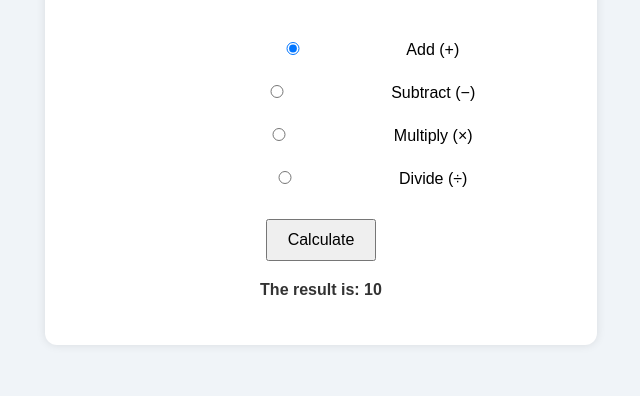
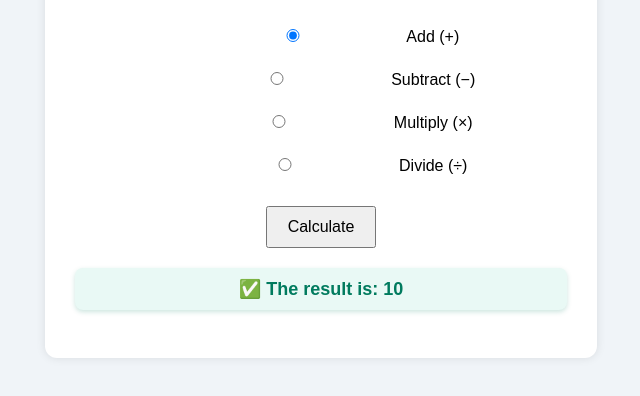
Before and after one commit to iamrawlinsDevdesigner/js-addition-project, a plain HTML site: page index.html in a window 1280 px wide. Both pictures are taken after typing "5", "5" into the empty fields and a click on the button "Calculate". Shown: the part 318-714 px from the top of the page, without its empty margins (319-959 px from the left). Drawn offline with Linux system fonts and the light colour scheme.

Commit message:
Format result output with commas, decimals, and styled display

```diff
--- a/app.js
+++ b/app.js
@@ -6,25 +6,41 @@ function performOperation() {
   let result;
 
   if (isNaN(num1) || isNaN(num2)) {
-    result = 'Please enter valid numbers.';
+    result = '⚠️ Please enter valid numbers.';
   } else {
+    let calculation;
+
     switch (operation) {
       case 'add':
-        result = `The result is: ${num1 + num2}`;
+        calculation = num1 + num2;
         break;
       case 'subtract':
-        result = `The result is: ${num1 - num2}`;
+        calculation = num1 - num2;
         break;
       case 'multiply':
-        result = `The result is: ${num1 * num2}`;
+        calculation = num1 * num2;
         break;
       case 'divide':
-        result = num2 !== 0 ? `The result is: ${num1 / num2}` : 'Cannot divide by zero';
+        if (num2 === 0) {
+          result = '❌ Cannot divide by zero.';
+        } else {
+          calculation = num1 / num2;
+        }
         break;
       default:
         result = 'Please select an operation.';
     }
+
+    if (calculation !== undefined) {
+      // Format result: add commas and limit to 2 decimal places
+      const formatted = calculation.toLocaleString(undefined, {
+        minimumFractionDigits: 0,
+        maximumFractionDigits: 2
+      });
+
+      result = `✅ The result is: <strong>${formatted}</strong>`;
+    }
   }
 
-  document.getElementById('result').innerText = result;
+  document.getElementById('result').innerHTML = result;
 }
--- a/style.css
+++ b/style.css
@@ -46,3 +46,12 @@ button {
   margin: 5px;
   font-size: 16px;
 }
+#result {
+  margin-top: 20px;
+  font-size: 18px;
+  color: #007b5e;
+  background-color: #e9f9f5;
+  padding: 10px 15px;
+  border-radius: 8px;
+  box-shadow: 0 2px 5px rgba(0, 123, 94, 0.2);
+}
```
